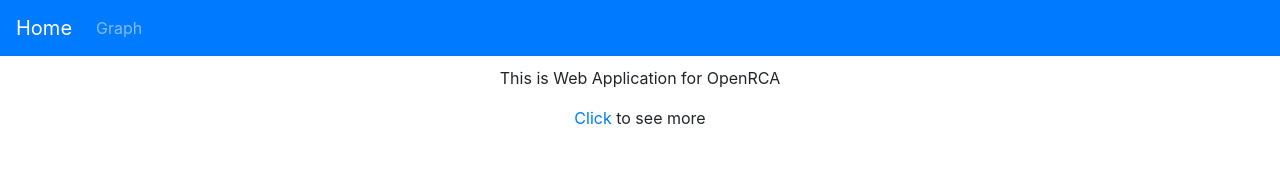
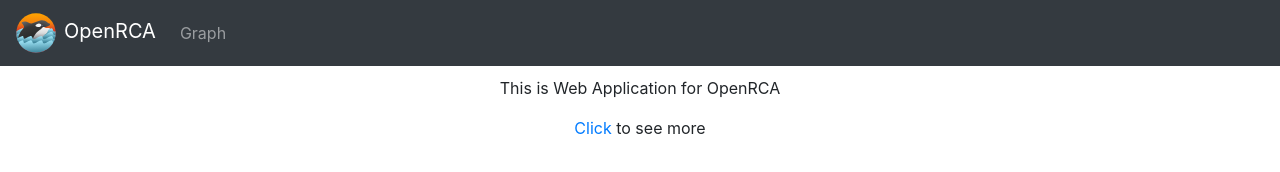
Before and after one commit to openrca/orca-ui, a React app: page / in a window 1280 px wide. Built offline with nearby package versions, Linux system fonts and the light colour scheme.

Commit message:
Style navbar
* Moved logo from public to src
* Added logo to navbar
* Changed Home to OpenRCA in navbar
* Changed navbar color to darker

```diff
--- a/src/assets/ui.css
+++ b/src/assets/ui.css
@@ -6,3 +6,8 @@ html {
     text-align: center;
     margin-top: 10px;
 }
+
+.Orca-logo {
+    height: 2.5rem;
+    margin-right: 0.5rem;
+}
--- a/src/components/Navbar.js
+++ b/src/components/Navbar.js
@@ -1,11 +1,15 @@
 import React from 'react';
+import logo from './svg/logo.svg';
 import { Navbar, Nav } from 'react-bootstrap';
 
 export class NavbarComponent extends React.Component {
   render() {
     return(
-      <Navbar bg="primary" variant="dark" expand="lg">
-        <Navbar.Brand href="/">Home</Navbar.Brand>
+      <Navbar bg="dark" variant="dark" expand="lg">
+        <Navbar.Brand href="/">
+          <img src={logo} className="Orca-logo" alt="logo" />
+          OpenRCA
+        </Navbar.Brand>
         <Navbar.Toggle aria-contols="basic-navbar-nav" />
         <Navbar.Collapse id="basic-navbar-nav">
           <Nav className="mr-auto">
```
Also changed, not shown: public/images/orca-logo.svg (deleted), src/components/svg/logo.svg (added).
